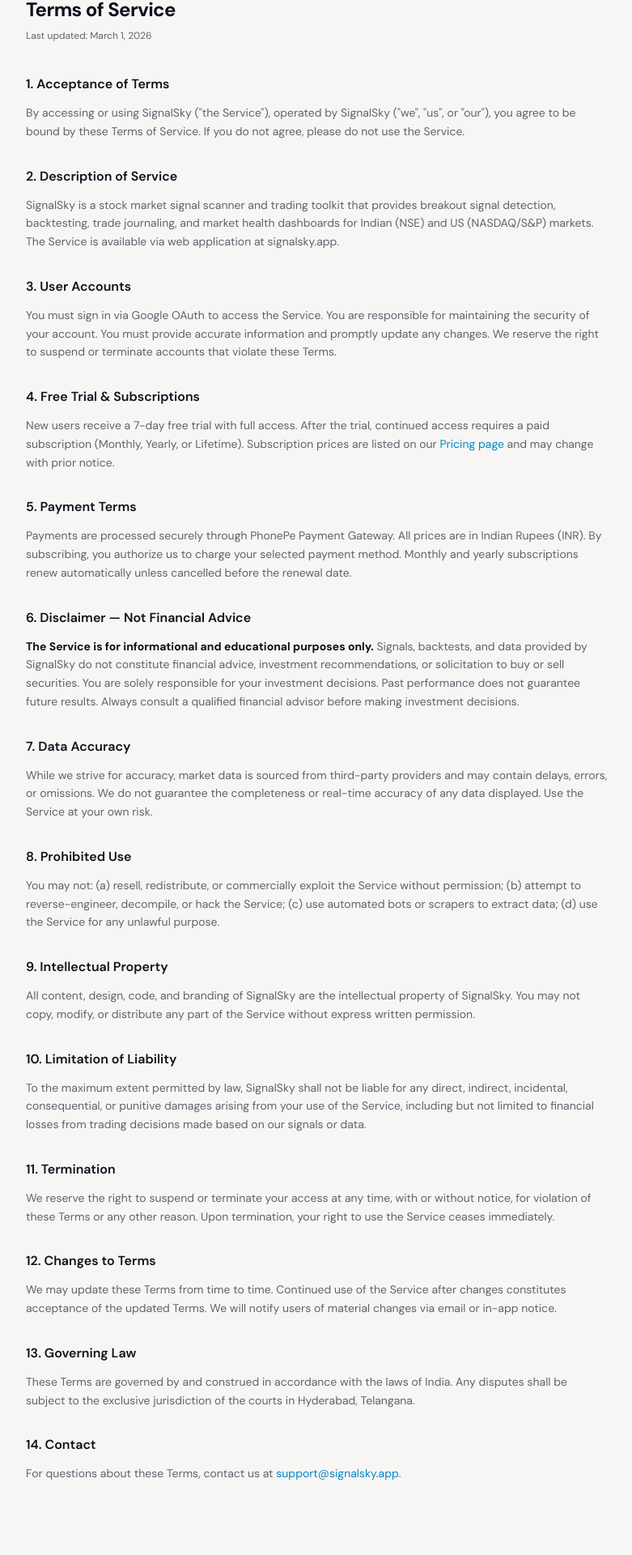
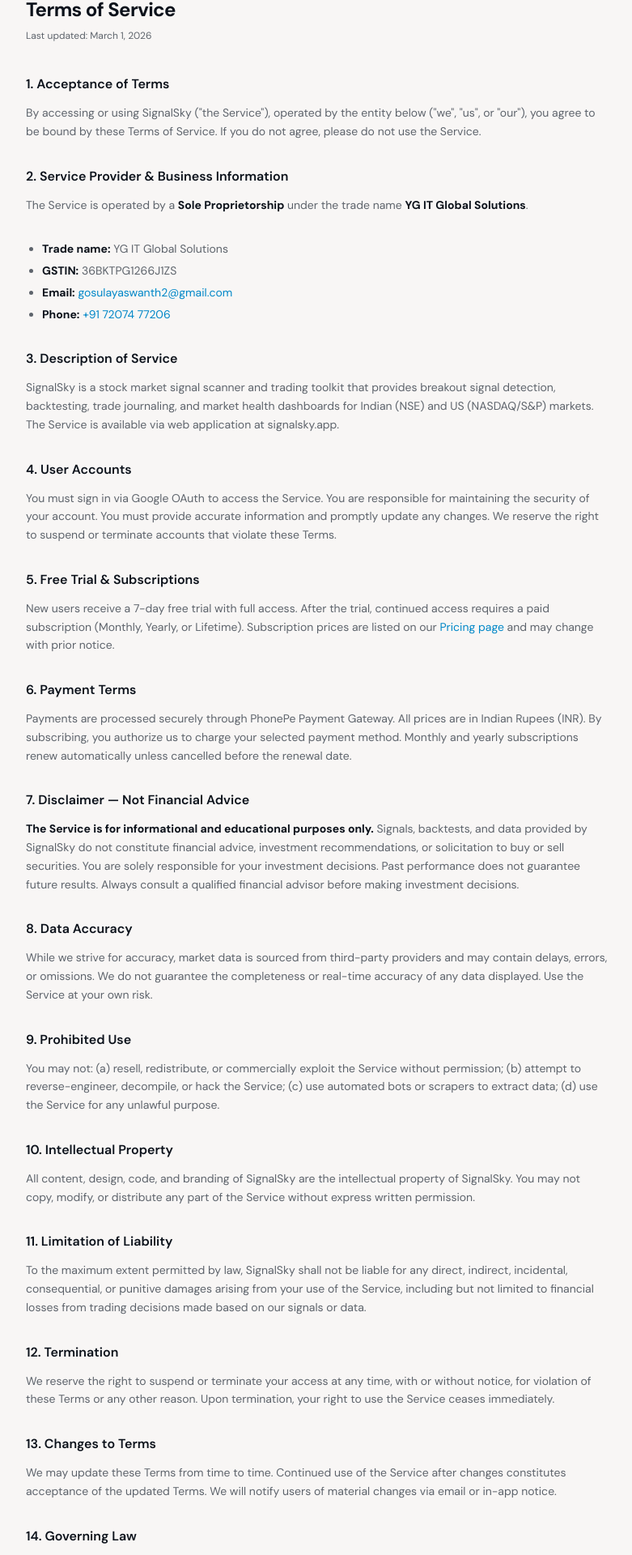
Before and after one commit to yashug/signal-sky, a Next.js app: page /terms in a window 1280 px wide. Shown: the part 113-2033 px from the top of the page at 81% size, without its empty margins (248-1029 px from the left). Before the commit the page ends 1992 px from the top, so only its background shows below. Built offline with nearby package versions, Linux system fonts and the light colour scheme; no server answers.

Commit message:
policy details

```diff
--- a/app/privacy/page.tsx
+++ b/app/privacy/page.tsx
@@ -30,7 +30,18 @@
         <p className="text-xs text-muted-foreground mb-10">Last updated: March 1, 2026</p>
 
         <div className="prose prose-sm prose-neutral dark:prose-invert max-w-none space-y-8 text-sm text-muted-foreground leading-relaxed [&_h2]:text-foreground [&_h2]:text-base [&_h2]:font-semibold [&_h2]:mt-8 [&_h2]:mb-3 [&_strong]:text-foreground">
-          <h2>1. Information We Collect</h2>
+          <h2>1. Data Controller &amp; Business Information</h2>
+          <p>
+            SignalSky is operated by a <strong>Sole Proprietorship</strong> under the trade name <strong>YG IT Global Solutions</strong>, which is the data controller for the personal data collected through the Service.
+          </p>
+          <ul className="list-disc pl-5 space-y-1">
+            <li><strong>Trade name:</strong> YG IT Global Solutions</li>
+            <li><strong>GSTIN:</strong> 36BKTPG1266J1ZS</li>
+            <li><strong>Email:</strong> <a href="mailto:gosulayaswanth2@gmail.com" className="text-primary hover:underline">gosulayaswanth2@gmail.com</a></li>
+            <li><strong>Phone:</strong> <a href="tel:+917207477206" className="text-primary hover:underline">+91 72074 77206</a></li>
+          </ul>
+
+          <h2>2. Information We Collect</h2>
           <p>When you use SignalSky, we collect:</p>
           <ul className="list-disc pl-5 space-y-1.5">
             <li><strong>Account information:</strong> Name, email address, and profile picture provided by Google OAuth during sign-in.</li>
@@ -41,7 +52,7 @@
             <li><strong>Device information:</strong> Browser type, operating system, and screen resolution via Vercel Analytics (anonymized, no cookies).</li>
           </ul>
 
-          <h2>2. How We Use Your Information</h2>
+          <h2>3. How We Use Your Information</h2>
           <p>We use collected information to:</p>
           <ul className="list-disc pl-5 space-y-1.5">
             <li>Provide and maintain the Service, including your personalized watchlist, journal, and preferences.</li>
@@ -51,12 +62,12 @@
             <li>Prevent fraud and enforce our Terms of Service.</li>
           </ul>
 
-          <h2>3. Data Storage &amp; Security</h2>
+          <h2>4. Data Storage &amp; Security</h2>
           <p>
             Your data is stored on Supabase (hosted on AWS) with encryption at rest and in transit. We use industry-standard security measures including HTTPS, secure authentication tokens, and access controls. While we strive to protect your data, no method of electronic storage is 100% secure.
           </p>
 
-          <h2>4. Third-Party Services</h2>
+          <h2>5. Third-Party Services</h2>
           <p>We use the following third-party services that may process your data:</p>
           <ul className="list-disc pl-5 space-y-1.5">
             <li><strong>Supabase:</strong> Authentication and database hosting.</li>
@@ -67,22 +78,22 @@
           </ul>
           <p>Each third-party service has its own privacy policy governing how they handle data.</p>
 
-          <h2>5. Cookies &amp; Tracking</h2>
+          <h2>6. Cookies &amp; Tracking</h2>
           <p>
             SignalSky uses essential cookies for authentication session management only. We use Vercel Analytics which is cookie-free and privacy-friendly — it collects anonymized performance and usage data without tracking individual users across sites.
           </p>
 
-          <h2>6. Data Sharing</h2>
+          <h2>7. Data Sharing</h2>
           <p>
             We do not sell, rent, or trade your personal information. We may share data only: (a) with your consent; (b) to comply with legal obligations; (c) to protect the rights and safety of SignalSky and its users; (d) with service providers who assist in operating the Service, bound by confidentiality agreements.
           </p>
 
-          <h2>7. Data Retention</h2>
+          <h2>8. Data Retention</h2>
           <p>
             We retain your account data for as long as your account is active. Trade journal entries and watchlist data are retained until you delete them. If you close your account, we will delete your personal data within 30 days, except where retention is required by law.
           </p>
 
-          <h2>8. Your Rights</h2>
+          <h2>9. Your Rights</h2>
           <p>You have the right to:</p>
           <ul className="list-disc pl-5 space-y-1.5">
             <li><strong>Access:</strong> Request a copy of the personal data we hold about you.</li>
@@ -90,21 +101,21 @@
             <li><strong>Deletion:</strong> Request deletion of your account and associated data.</li>
             <li><strong>Portability:</strong> Request your data in a machine-readable format.</li>
           </ul>
-          <p>To exercise these rights, contact us at <a href="mailto:support@signalsky.app" className="text-primary hover:underline">support@signalsky.app</a>.</p>
+          <p>To exercise these rights, contact us at <a href="mailto:gosulayaswanth2@gmail.com" className="text-primary hover:underline">gosulayaswanth2@gmail.com</a> or call +91 72074 77206.</p>
 
-          <h2>9. Children&apos;s Privacy</h2>
+          <h2>10. Children&apos;s Privacy</h2>
           <p>
             SignalSky is not intended for users under 18 years of age. We do not knowingly collect information from children. If you believe a child has provided us with personal data, please contact us to have it removed.
           </p>
 
-          <h2>10. Changes to This Policy</h2>
+          <h2>11. Changes to This Policy</h2>
           <p>
             We may update this Privacy Policy from time to time. Changes will be posted on this page with an updated &quot;Last updated&quot; date. Continued use of the Service constitutes acceptance of the revised policy.
           </p>
 
-          <h2>11. Contact</h2>
+          <h2>12. Contact</h2>
           <p>
-            For privacy-related questions or concerns, contact us at <a href="mailto:support@signalsky.app" className="text-primary hover:underline">support@signalsky.app</a>.
+            For privacy-related questions or concerns, contact YG IT Global Solutions — Email: <a href="mailto:gosulayaswanth2@gmail.com" className="text-primary hover:underline">gosulayaswanth2@gmail.com</a>, Phone: <a href="tel:+917207477206" className="text-primary hover:underline">+91 72074 77206</a>.
           </p>
         </div>
       </main>
--- a/app/refund/page.tsx
+++ b/app/refund/page.tsx
@@ -30,12 +30,23 @@
         <p className="text-xs text-muted-foreground mb-10">Last updated: March 1, 2026</p>
 
         <div className="prose prose-sm prose-neutral dark:prose-invert max-w-none space-y-8 text-sm text-muted-foreground leading-relaxed [&_h2]:text-foreground [&_h2]:text-base [&_h2]:font-semibold [&_h2]:mt-8 [&_h2]:mb-3 [&_strong]:text-foreground">
-          <h2>1. Free Trial</h2>
+          <h2>1. Service Provider &amp; Business Information</h2>
+          <p>
+            Refunds and cancellations are handled by the operator of SignalSky: a <strong>Sole Proprietorship</strong> under the trade name <strong>YG IT Global Solutions</strong>.
+          </p>
+          <ul className="list-disc pl-5 space-y-1">
+            <li><strong>Trade name:</strong> YG IT Global Solutions</li>
+            <li><strong>GSTIN:</strong> 36BKTPG1266J1ZS</li>
+            <li><strong>Email:</strong> <a href="mailto:gosulayaswanth2@gmail.com" className="text-primary hover:underline">gosulayaswanth2@gmail.com</a></li>
+            <li><strong>Phone:</strong> <a href="tel:+917207477206" className="text-primary hover:underline">+91 72074 77206</a></li>
+          </ul>
+
+          <h2>2. Free Trial</h2>
           <p>
             All new users receive a <strong>7-day free trial</strong> with full access to all features. No payment information is required during the trial. You can cancel at any time before the trial ends without any charge.
           </p>
 
-          <h2>2. Subscription Plans</h2>
+          <h2>3. Subscription Plans</h2>
           <p>SignalSky offers the following paid plans:</p>
           <ul className="list-disc pl-5 space-y-1.5">
             <li><strong>Monthly Plan (₹299/month):</strong> Billed monthly. Renews automatically.</li>
@@ -43,7 +54,7 @@
             <li><strong>Lifetime Plan (₹4,999 one-time):</strong> One-time payment. No renewal.</li>
           </ul>
 
-          <h2>3. Cancellation Policy</h2>
+          <h2>4. Cancellation Policy</h2>
           <p>
             You may cancel your Monthly or Yearly subscription at any time from your <Link href="/settings" className="text-primary hover:underline">account settings</Link>. Upon cancellation:
           </p>
@@ -53,19 +64,19 @@
             <li>No partial refunds are issued for unused time within the current billing period.</li>
           </ul>
 
-          <h2>4. Refund Policy</h2>
+          <h2>5. Refund Policy</h2>
 
           <h3 className="text-sm font-semibold text-foreground mt-4 mb-2">Monthly &amp; Yearly Plans</h3>
           <p>
-            We offer a <strong>full refund within 7 days</strong> of your first payment if you are not satisfied with the Service. To request a refund, email us at <a href="mailto:support@signalsky.app" className="text-primary hover:underline">support@signalsky.app</a> with your registered email address and reason for the refund. Refunds after the 7-day window are not available.
+            We offer a <strong>full refund within 7 days</strong> of your first payment if you are not satisfied with the Service. To request a refund, email us at <a href="mailto:gosulayaswanth2@gmail.com" className="text-primary hover:underline">gosulayaswanth2@gmail.com</a> with your registered email address and reason for the refund. Refunds after the 7-day window are not available.
           </p>
 
           <h3 className="text-sm font-semibold text-foreground mt-4 mb-2">Lifetime Plan</h3>
           <p>
-            Lifetime plan purchases are eligible for a <strong>full refund within 14 days</strong> of purchase. After 14 days, lifetime plan purchases are non-refundable. To request a refund, email us at <a href="mailto:support@signalsky.app" className="text-primary hover:underline">support@signalsky.app</a>.
+            Lifetime plan purchases are eligible for a <strong>full refund within 14 days</strong> of purchase. After 14 days, lifetime plan purchases are non-refundable. To request a refund, email us at <a href="mailto:gosulayaswanth2@gmail.com" className="text-primary hover:underline">gosulayaswanth2@gmail.com</a>.
           </p>
 
-          <h2>5. Refund Process</h2>
+          <h2>6. Refund Process</h2>
           <p>
             Once a refund request is approved:
           </p>
@@ -75,14 +86,14 @@
             <li>Your account access will be revoked upon refund processing.</li>
           </ul>
 
-          <h2>6. Exceptions</h2>
+          <h2>7. Exceptions</h2>
           <p>
             Refunds will not be issued for: (a) accounts terminated for violation of our <Link href="/terms" className="text-primary hover:underline">Terms of Service</Link>; (b) duplicate purchases — please contact us for resolution; (c) dissatisfaction with market data or signal results, as the Service provides informational tools and not guaranteed trading outcomes.
           </p>
 
-          <h2>7. Contact</h2>
+          <h2>8. Contact</h2>
           <p>
-            For refund or cancellation requests, contact us at <a href="mailto:support@signalsky.app" className="text-primary hover:underline">support@signalsky.app</a>. Please include your registered email address and order details.
+            For refund or cancellation requests, contact YG IT Global Solutions — Email: <a href="mailto:gosulayaswanth2@gmail.com" className="text-primary hover:underline">gosulayaswanth2@gmail.com</a>, Phone: <a href="tel:+917207477206" className="text-primary hover:underline">+91 72074 77206</a>. Please include your registered email address and order details.
           </p>
         </div>
       </main>
--- a/app/terms/page.tsx
+++ b/app/terms/page.tsx
@@ -32,72 +32,83 @@
         <div className="prose prose-sm prose-neutral dark:prose-invert max-w-none space-y-8 text-sm text-muted-foreground leading-relaxed [&_h2]:text-foreground [&_h2]:text-base [&_h2]:font-semibold [&_h2]:mt-8 [&_h2]:mb-3 [&_strong]:text-foreground">
           <h2>1. Acceptance of Terms</h2>
           <p>
-            By accessing or using SignalSky (&quot;the Service&quot;), operated by SignalSky (&quot;we&quot;, &quot;us&quot;, or &quot;our&quot;), you agree to be bound by these Terms of Service. If you do not agree, please do not use the Service.
+            By accessing or using SignalSky (&quot;the Service&quot;), operated by the entity below (&quot;we&quot;, &quot;us&quot;, or &quot;our&quot;), you agree to be bound by these Terms of Service. If you do not agree, please do not use the Service.
           </p>
 
-          <h2>2. Description of Service</h2>
+          <h2>2. Service Provider &amp; Business Information</h2>
+          <p>
+            The Service is operated by a <strong>Sole Proprietorship</strong> under the trade name <strong>YG IT Global Solutions</strong>.
+          </p>
+          <ul className="list-disc pl-5 space-y-1">
+            <li><strong>Trade name:</strong> YG IT Global Solutions</li>
+            <li><strong>GSTIN:</strong> 36BKTPG1266J1ZS</li>
+            <li><strong>Email:</strong> <a href="mailto:gosulayaswanth2@gmail.com" className="text-primary hover:underline">gosulayaswanth2@gmail.com</a></li>
+            <li><strong>Phone:</strong> <a href="tel:+917207477206" className="text-primary hover:underline">+91 72074 77206</a></li>
+          </ul>
+
+          <h2>3. Description of Service</h2>
           <p>
             SignalSky is a stock market signal scanner and trading toolkit that provides breakout signal detection, backtesting, trade journaling, and market health dashboards for Indian (NSE) and US (NASDAQ/S&amp;P) markets. The Service is available via web application at signalsky.app.
           </p>
 
-          <h2>3. User Accounts</h2>
+          <h2>4. User Accounts</h2>
           <p>
             You must sign in via Google OAuth to access the Service. You are responsible for maintaining the security of your account. You must provide accurate information and promptly update any changes. We reserve the right to suspend or terminate accounts that violate these Terms.
           </p>
 
-          <h2>4. Free Trial &amp; Subscriptions</h2>
+          <h2>5. Free Trial &amp; Subscriptions</h2>
           <p>
             New users receive a 7-day free trial with full access. After the trial, continued access requires a paid subscription (Monthly, Yearly, or Lifetime). Subscription prices are listed on our <Link href="/pricing" className="text-primary hover:underline">Pricing page</Link> and may change with prior notice.
           </p>
 
-          <h2>5. Payment Terms</h2>
+          <h2>6. Payment Terms</h2>
           <p>
             Payments are processed securely through PhonePe Payment Gateway. All prices are in Indian Rupees (INR). By subscribing, you authorize us to charge your selected payment method. Monthly and yearly subscriptions renew automatically unless cancelled before the renewal date.
           </p>
 
-          <h2>6. Disclaimer — Not Financial Advice</h2>
+          <h2>7. Disclaimer — Not Financial Advice</h2>
           <p>
             <strong>The Service is for informational and educational purposes only.</strong> Signals, backtests, and data provided by SignalSky do not constitute financial advice, investment recommendations, or solicitation to buy or sell securities. You are solely responsible for your investment decisions. Past performance does not guarantee future results. Always consult a qualified financial advisor before making investment decisions.
           </p>
 
-          <h2>7. Data Accuracy</h2>
+          <h2>8. Data Accuracy</h2>
           <p>
             While we strive for accuracy, market data is sourced from third-party providers and may contain delays, errors, or omissions. We do not guarantee the completeness or real-time accuracy of any data displayed. Use the Service at your own risk.
           </p>
 
-          <h2>8. Prohibited Use</h2>
+          <h2>9. Prohibited Use</h2>
           <p>
             You may not: (a) resell, redistribute, or commercially exploit the Service without permission; (b) attempt to reverse-engineer, decompile, or hack the Service; (c) use automated bots or scrapers to extract data; (d) use the Service for any unlawful purpose.
           </p>
 
-          <h2>9. Intellectual Property</h2>
+          <h2>10. Intellectual Property</h2>
           <p>
             All content, design, code, and branding of SignalSky are the intellectual property of SignalSky. You may not copy, modify, or distribute any part of the Service without express written permission.
           </p>
 
-          <h2>10. Limitation of Liability</h2>
+          <h2>11. Limitation of Liability</h2>
           <p>
             To the maximum extent permitted by law, SignalSky shall not be liable for any direct, indirect, incidental, consequential, or punitive damages arising from your use of the Service, including but not limited to financial losses from trading decisions made based on our signals or data.
           </p>
 
-          <h2>11. Termination</h2>
+          <h2>12. Termination</h2>
           <p>
             We reserve the right to suspend or terminate your access at any time, with or without notice, for violation of these Terms or any other reason. Upon termination, your right to use the Service ceases immediately.
           </p>
 
-          <h2>12. Changes to Terms</h2>
+          <h2>13. Changes to Terms</h2>
           <p>
             We may update these Terms from time to time. Continued use of the Service after changes constitutes acceptance of the updated Terms. We will notify users of material changes via email or in-app notice.
           </p>
 
-          <h2>13. Governing Law</h2>
+          <h2>14. Governing Law</h2>
           <p>
             These Terms are governed by and construed in accordance with the laws of India. Any disputes shall be subject to the exclusive jurisdiction of the courts in Hyderabad, Telangana.
           </p>
 
-          <h2>14. Contact</h2>
+          <h2>15. Contact</h2>
           <p>
-            For questions about these Terms, contact us at <a href="mailto:support@signalsky.app" className="text-primary hover:underline">support@signalsky.app</a>.
+            For questions about these Terms, contact the Service Provider: YG IT Global Solutions — Email: <a href="mailto:gosulayaswanth2@gmail.com" className="text-primary hover:underline">gosulayaswanth2@gmail.com</a>, Phone: <a href="tel:+917207477206" className="text-primary hover:underline">+91 72074 77206</a>.
           </p>
         </div>
       </main>
```
